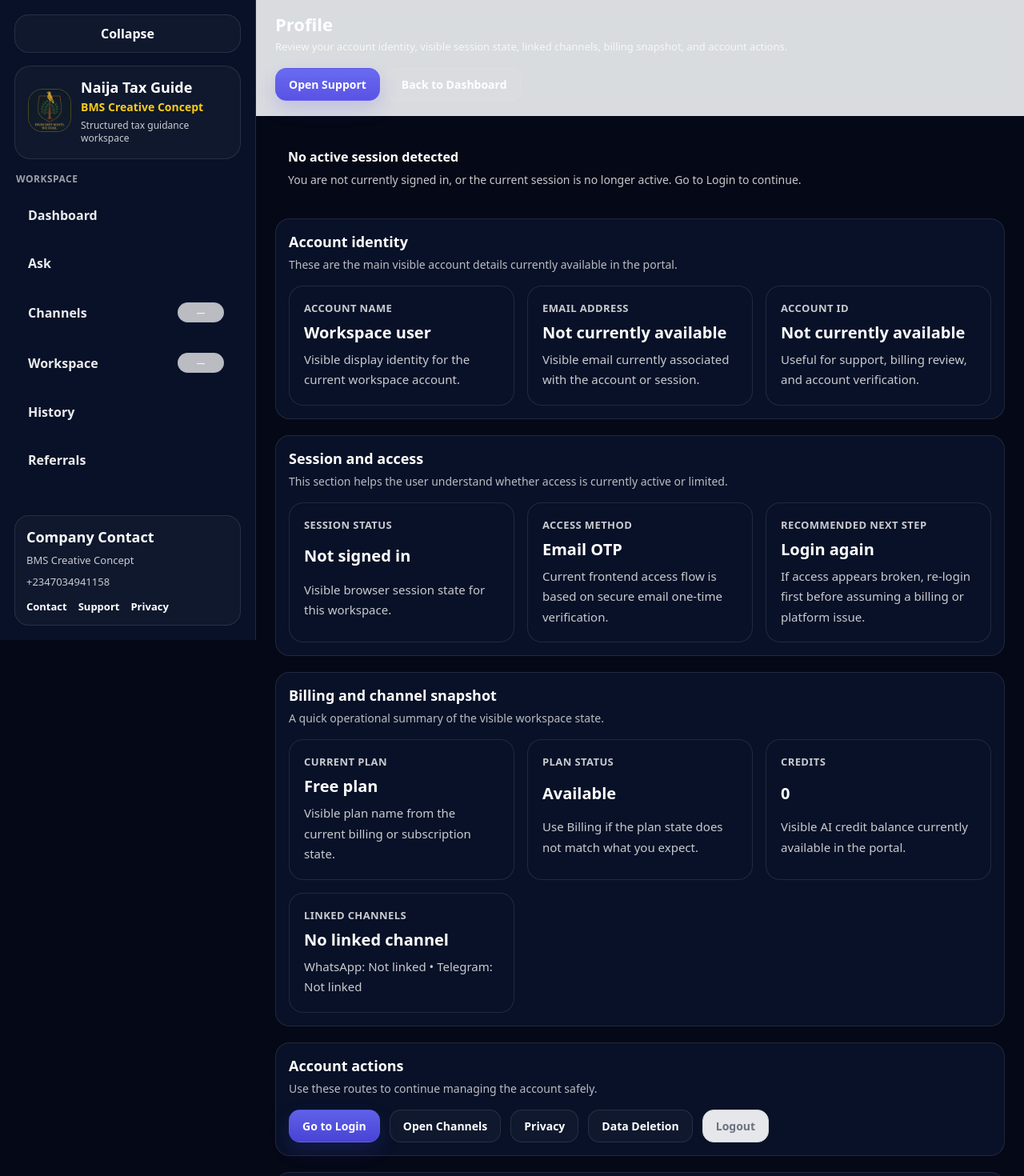
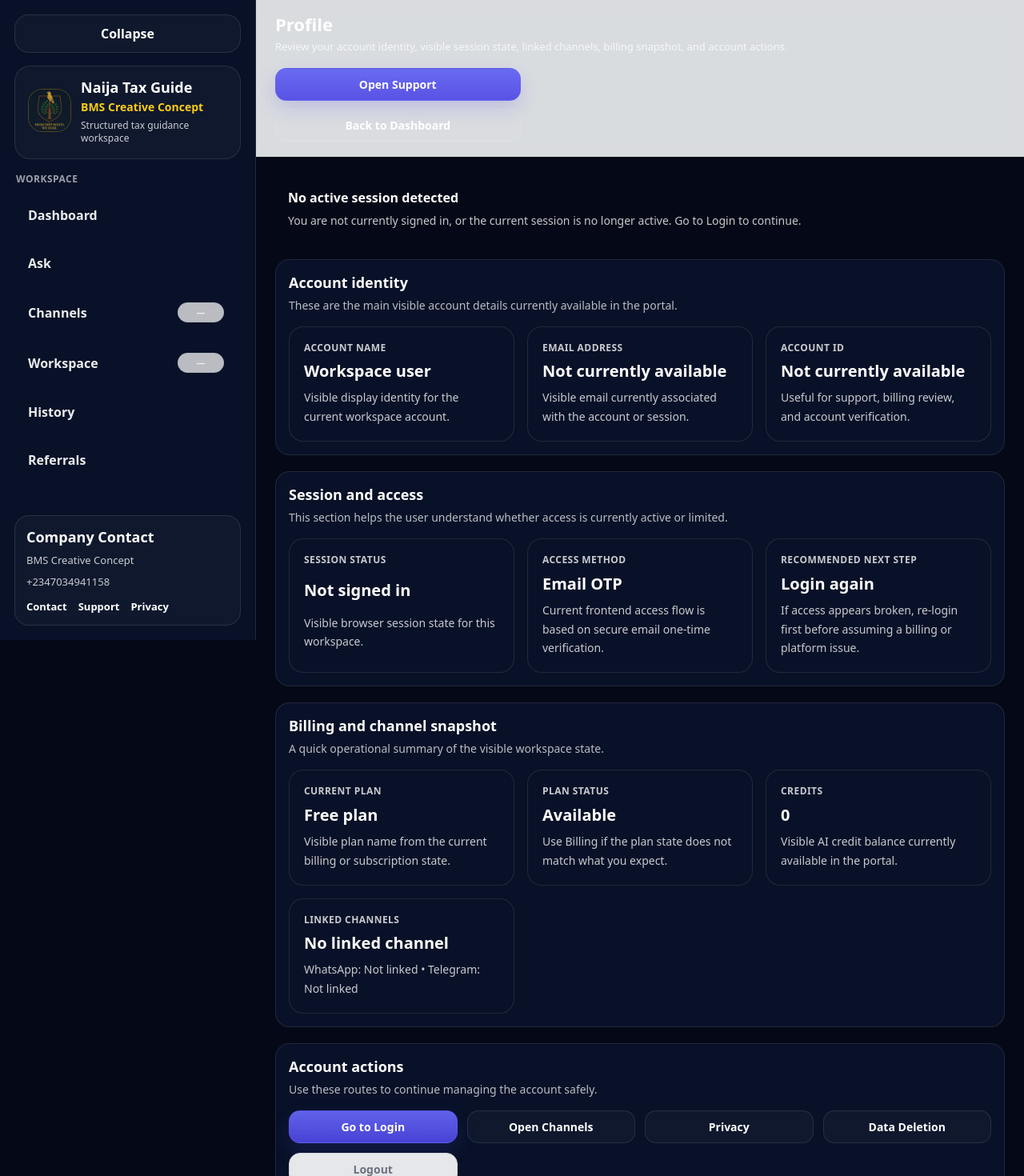
Before and after one commit to SirBM201/naija-tax-guide-frontend, a Next.js app: page /profile in a window 1280 px wide. Shown: the top 1470 px of the page at 80% size. Built offline with nearby package versions, Linux system fonts and the light colour scheme; no server answers; sample sign-in values are in the browser's storage.

Commit message:
Update page.tsx

```diff
--- a/app/profile/page.tsx
+++ b/app/profile/page.tsx
@@ -37,11 +37,13 @@ function truthyValue(value: unknown): boolean {
   return false;
 }
 
-function infoGridStyle(): React.CSSProperties {
+function infoGridStyle(minWidth = 220): React.CSSProperties {
   return {
     display: "grid",
-    gridTemplateColumns: "repeat(auto-fit, minmax(240px, 1fr))",
+    gridTemplateColumns: `repeat(auto-fit, minmax(min(100%, ${minWidth}px), 1fr))`,
     gap: 16,
+    width: "100%",
+    alignItems: "stretch",
   };
 }
 
@@ -50,58 +52,79 @@ function infoCardStyle(): React.CSSProperties {
     border: "1px solid var(--border)",
     borderRadius: 18,
     background: "var(--surface)",
-    padding: 18,
+    padding: "clamp(14px, 2.8vw, 18px)",
     display: "grid",
     gap: 8,
+    minWidth: 0,
+    width: "100%",
+    overflow: "hidden",
   };
 }
 
 function labelStyle(): React.CSSProperties {
   return {
-    fontSize: 13,
+    fontSize: 12,
     fontWeight: 800,
     color: "var(--text-muted)",
     textTransform: "uppercase",
-    letterSpacing: 0.4,
+    letterSpacing: 0.45,
     margin: 0,
+    lineHeight: 1.4,
   };
 }
 
 function valueStyle(): React.CSSProperties {
   return {
-    fontSize: 20,
+    fontSize: "clamp(18px, 4.8vw, 20px)",
     fontWeight: 900,
     color: "var(--text)",
     margin: 0,
+    lineHeight: 1.3,
     wordBreak: "break-word",
+    overflowWrap: "anywhere",
+    minWidth: 0,
   };
 }
 
 function helperStyle(): React.CSSProperties {
   return {
-    fontSize: 15,
+    fontSize: 14,
     color: "var(--text-muted)",
     lineHeight: 1.7,
     margin: 0,
+    wordBreak: "break-word",
+    overflowWrap: "anywhere",
   };
 }
 
 function bodyStyle(): React.CSSProperties {
   return {
     display: "grid",
-    gap: 18,
+    gap: 16,
     color: "var(--text)",
-    fontSize: 16,
-    lineHeight: 1.9,
+    fontSize: 15,
+    lineHeight: 1.8,
+    minWidth: 0,
   };
 }
 
-function actionRowStyle(): React.CSSProperties {
+function actionGridStyle(): React.CSSProperties {
   return {
-    display: "flex",
+    display: "grid",
+    gridTemplateColumns: "repeat(auto-fit, minmax(min(100%, 180px), 1fr))",
     gap: 12,
-    flexWrap: "wrap",
-    alignItems: "center",
+    width: "100%",
+    alignItems: "stretch",
+  };
+}
+
+function fullWidthButtonStyle(baseStyle: React.CSSProperties): React.CSSProperties {
+  return {
+    ...baseStyle,
+    width: "100%",
+    minWidth: 0,
+    justifyContent: "center",
+    textAlign: "center",
   };
 }
 
@@ -109,16 +132,18 @@ function buttonStyleWithDisabledState(
   baseStyle: React.CSSProperties,
   disabled: boolean
 ): React.CSSProperties {
+  const resolved = fullWidthButtonStyle(baseStyle);
+
   if (!disabled) {
     return {
-      ...baseStyle,
+      ...resolved,
       cursor: "pointer",
       opacity: 1,
     };
   }
 
   return {
-    ...baseStyle,
+    ...resolved,
     cursor: "not-allowed",
     opacity: 1,
     background: "#e5e7eb",
@@ -169,10 +194,7 @@ export default function ProfilePage() {
     ""
   );
 
-  const rawPlanStatus = safeText(
-    subscriptionData.status || billingData.status || "",
-    ""
-  );
+  const rawPlanStatus = safeText(subscriptionData.status || billingData.status || "", "");
 
   const normalizedPlanName = rawPlanName.toLowerCase();
   const normalizedPlanStatus = rawPlanStatus.toLowerCase();
@@ -238,10 +260,16 @@ export default function ProfilePage() {
       subtitle="Review your account identity, visible session state, linked channels, billing snapshot, and account actions."
       actions={
         <>
-          <button onClick={() => router.push("/support")} style={shellButtonPrimary()}>
+          <button
+            onClick={() => router.push("/support")}
+            style={fullWidthButtonStyle(shellButtonPrimary())}
+          >
             Open Support
           </button>
-          <button onClick={() => router.push("/dashboard")} style={shellButtonSecondary()}>
+          <button
+            onClick={() => router.push("/dashboard")}
+            style={fullWidthButtonStyle(shellButtonSecondary())}
+          >
             Back to Dashboard
           </button>
         </>
@@ -268,15 +296,13 @@ export default function ProfilePage() {
           />
         )}
 
-        {logoutNotice ? (
-          <Banner tone="default" title="Account update" subtitle={logoutNotice} />
-        ) : null}
+        {logoutNotice ? <Banner tone="default" title="Account update" subtitle={logoutNotice} /> : null}
 
         <WorkspaceSectionCard
           title="Account identity"
           subtitle="These are the main visible account details currently available in the portal."
         >
-          <div style={infoGridStyle()}>
+          <div style={infoGridStyle(210)}>
             <div style={infoCardStyle()}>
               <p style={labelStyle()}>Account Name</p>
               <p style={valueStyle()}>{accountName}</p>
@@ -307,13 +333,11 @@ export default function ProfilePage() {
           title="Session and access"
           subtitle="This section helps the user understand whether access is currently active or limited."
         >
-          <div style={infoGridStyle()}>
+          <div style={infoGridStyle(210)}>
             <div style={infoCardStyle()}>
               <p style={labelStyle()}>Session Status</p>
               <p style={valueStyle()}>{hasSession ? "Signed in" : "Not signed in"}</p>
-              <p style={helperStyle()}>
-                Visible browser session state for this workspace.
-              </p>
+              <p style={helperStyle()}>Visible browser session state for this workspace.</p>
             </div>
 
             <div style={infoCardStyle()}>
@@ -338,7 +362,7 @@ export default function ProfilePage() {
           title="Billing and channel snapshot"
           subtitle="A quick operational summary of the visible workspace state."
         >
-          <div style={infoGridStyle()}>
+          <div style={infoGridStyle(210)}>
             <div style={infoCardStyle()}>
               <p style={labelStyle()}>Current Plan</p>
               <p style={valueStyle()}>{planName}</p>
@@ -375,34 +399,40 @@ export default function ProfilePage() {
           title="Account actions"
           subtitle="Use these routes to continue managing the account safely."
         >
-          <div style={actionRowStyle()}>
+          <div style={actionGridStyle()}>
             {!hasSession ? (
-              <button onClick={() => router.push("/login")} style={shellButtonPrimary()}>
+              <button
+                onClick={() => router.push("/login")}
+                style={fullWidthButtonStyle(shellButtonPrimary())}
+              >
                 Go to Login
               </button>
             ) : (
-              <button onClick={() => router.push("/billing")} style={shellButtonPrimary()}>
+              <button
+                onClick={() => router.push("/billing")}
+                style={fullWidthButtonStyle(shellButtonPrimary())}
+              >
                 Open Billing
               </button>
             )}
 
             <button
               onClick={() => router.push("/channels")}
-              style={shellButtonSecondary()}
+              style={fullWidthButtonStyle(shellButtonSecondary())}
             >
               Open Channels
             </button>
 
             <button
               onClick={() => router.push("/privacy")}
-              style={shellButtonSecondary()}
+              style={fullWidthButtonStyle(shellButtonSecondary())}
             >
               Privacy
             </button>
 
             <button
               onClick={() => router.push("/data-deletion")}
-              style={shellButtonSecondary()}
+              style={fullWidthButtonStyle(shellButtonSecondary())}
             >
               Data Deletion
             </button>
@@ -432,10 +462,12 @@ export default function ProfilePage() {
             <ul
               style={{
                 margin: 0,
-                paddingLeft: 22,
+                paddingLeft: 20,
                 display: "grid",
                 gap: 12,
                 lineHeight: 1.8,
+                wordBreak: "break-word",
+                overflowWrap: "anywhere",
               }}
             >
               <li>Your email, account state, or billing snapshot looks incorrect.</li>
```
